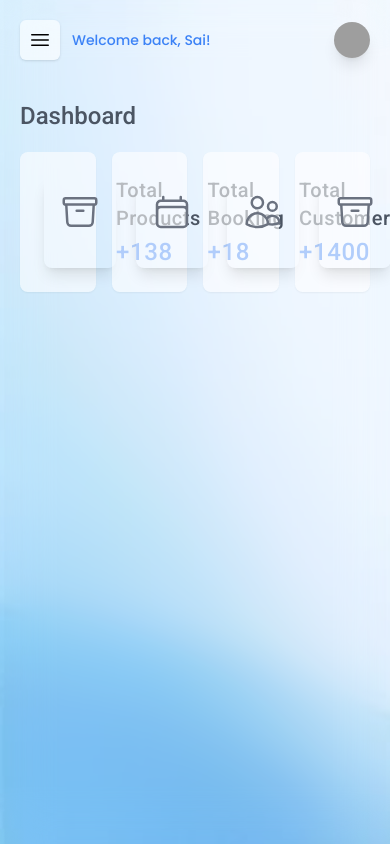
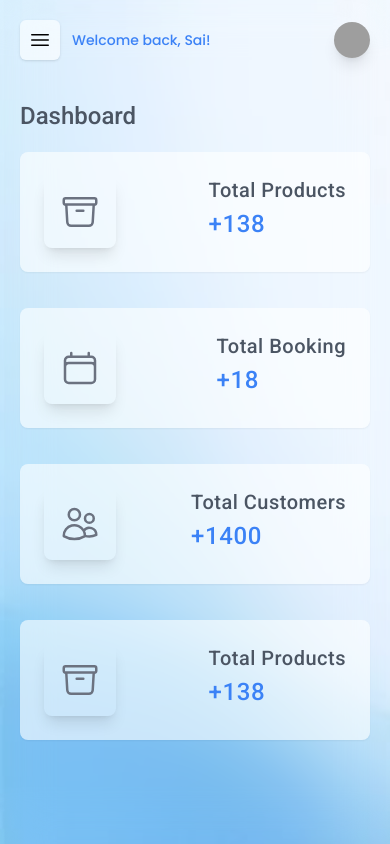
Before and after one commit to YeLinnAungGautam/thailandanywhere-frontend_latest, a Vue app: page / in a window 390 px wide. Built offline with nearby package versions, Linux system fonts and the light colour scheme; grey boxes are pictures that could not be loaded.

Commit message:
dashboard and table

```diff
--- a/src/views/HomeView.vue
+++ b/src/views/HomeView.vue
@@ -11,7 +11,11 @@ import {
   ScatterChart,
 } from "vue-chart-3";
 import { Chart, registerables } from "chart.js";
-import { ArchiveBoxIcon, CalendarIcon ,UsersIcon} from "@heroicons/vue/24/outline";
+import {
+  ArchiveBoxIcon,
+  CalendarIcon,
+  UsersIcon,
+} from "@heroicons/vue/24/outline";
 
 Chart.register(...registerables);
 
@@ -31,7 +35,7 @@ const testData = {
     <div class="mb-5">
       <h3 class="text-2xl font-medium text-gray-600">Dashboard</h3>
     </div>
-    <div class="grid grid-cols-4 gap-4 mb-5">
+    <div class="grid grid-cols-1 md:grid-cols-4 gap-4 mb-5">
       <div
         class="bg-white/60 p-6 rounded-lg shadow-sm mb-5 flex justify-between"
       >
@@ -100,7 +104,6 @@ const testData = {
           </p>
         </div>
       </div>
-
     </div>
   </Layout>
 </template>
```
